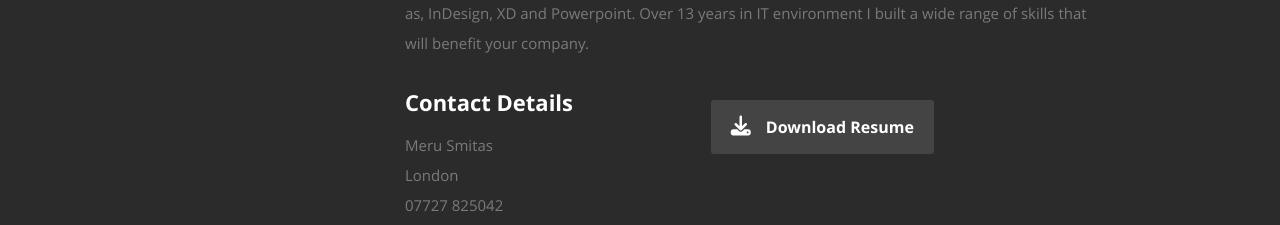
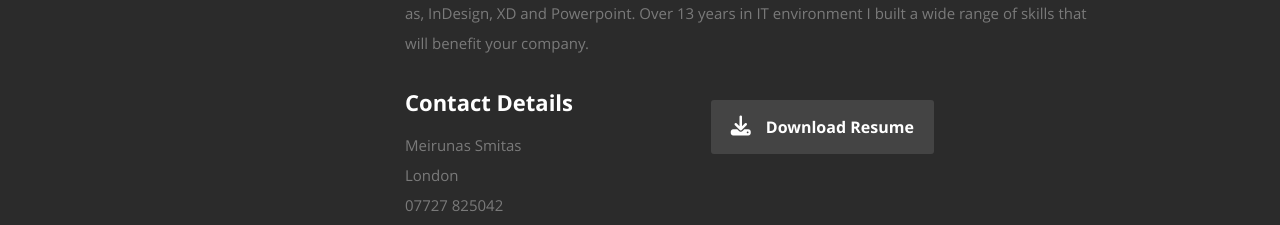
Before and after one commit to Meirunas/meru-portfolio, a React (Create React App) app: page / in a window 1280 px wide. Shown: the part 1120-1345 px from the top of the page. Built offline with nearby package versions, Linux system fonts and the light colour scheme.

Commit message:
use name

```diff
--- a/public/resumeData.json
+++ b/public/resumeData.json
@@ -1,6 +1,6 @@
 {
   "main": {
-    "name": "Meru Smitas",
+    "name": "Meirunas Smitas",
     "descriptionStart": "I'm a London based",
     "occupation": "Front-end Developer",
     "descriptionEnd": "Helping companies with their web needs",
@@ -8,7 +8,7 @@
     "bio": "I have gained over 3 years of full-time frontend experience in the pharma agency 28b. I developed multiple web/iOS solutions, internal tools, and marketing materials for clients. In another similar role I created and maintained a static and interactive website. Prior to these roles I was studying an MSc and a BSc Computer Science at London Universities. I launched a frontend dev hub to share my experience and improve my teamwork skills. I have experience in HTML, SCSS, JS, Vue.js and React.js. In addition, I have been following client requirements created on Adobe applications, such as, InDesign, XD and Powerpoint. Over 13 years in IT environment I built a wide range of skills that will benefit your company.",
     "contactMessage": "Get in touch with me.",
     "email": "meirunas.smi@icloud.com",
-    "subject": "Contact From Meru's Portfolio",
+    "subject": "Contact From Meirunas's Portfolio",
     "phone": "07727 825042",
     "location": {
       "city": "London"
--- a/src/Components/About.js
+++ b/src/Components/About.js
@@ -18,7 +18,7 @@ const About = ({ data }) => {
           <img
             className="profile-pic"
             src={profileMeirunas}
-            alt="Meru's Profile Pic"
+            alt="Meirunas's Profile Pic"
           />
         </div>
         <div className="nine columns main-col">
--- a/src/Components/Footer.js
+++ b/src/Components/Footer.js
@@ -21,7 +21,7 @@ const Footer = ({ data }) => {
 
           <ul className="copyright">
             <li>
-              Made by <a href="https://www.linkedin.com/in/meirunas/">Meru</a>
+              Made by <a href="https://www.linkedin.com/in/meirunas/">Meirunas</a>
             </li>
           </ul>
         </div>
```
